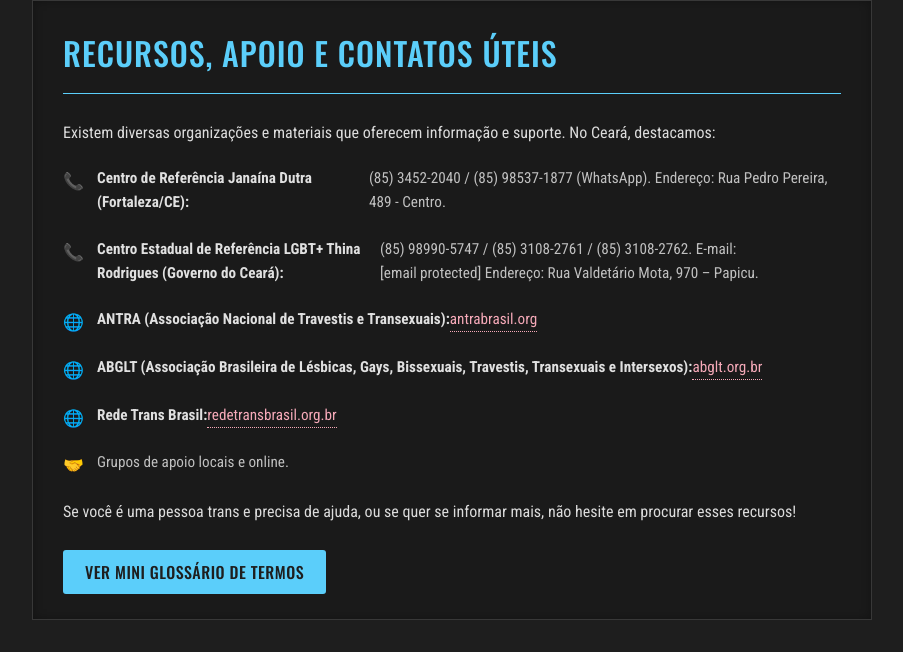
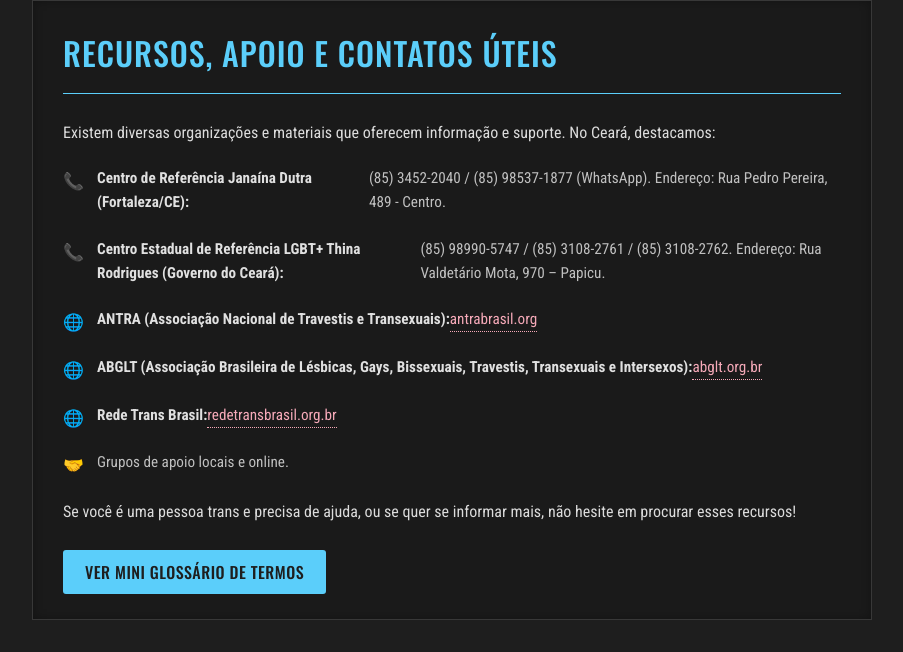
Before and after one commit to naseew/dirtrans, a plain HTML site: page index.html in a window 1280 px wide. Shown: the part 5231-5883 px from the top of the page, without its empty margins (188-1091 px from the left). Drawn offline with nearby package versions, Linux system fonts and the light colour scheme.

Commit message:
Update index.html

```diff
--- a/index.html
+++ b/index.html
@@ -137,7 +137,7 @@
             <p>Existem diversas organizações e materiais que oferecem informação e suporte. No Ceará, destacamos:</p>
             <ul class="lista-com-icones">
                 <li><span class="li-icon">📞</span><strong>Centro de Referência Janaína Dutra (Fortaleza/CE):</strong> (85) 3452-2040 / (85) 98537-1877 (WhatsApp). Endereço: Rua Pedro Pereira, 489 - Centro.</li>
-                <li><span class="li-icon">📞</span><strong>Centro Estadual de Referência LGBT+ Thina Rodrigues (Governo do Ceará):</strong> (85) 98990-5747 / (85) 3108-2761 / (85) 3108-2762. E-mail: [email protected] Endereço: Rua Valdetário Mota, 970 – Papicu.</li>
+                <li><span class="li-icon">📞</span><strong>Centro Estadual de Referência LGBT+ Thina Rodrigues (Governo do Ceará):</strong> (85) 98990-5747 / (85) 3108-2761 / (85) 3108-2762. Endereço: Rua Valdetário Mota, 970 – Papicu.</li>
                 <li><span class="li-icon">🌐</span><strong>ANTRA (Associação Nacional de Travestis e Transexuais):</strong> <a href="https://antrabrasil.org/" target="_blank" rel="noopener noreferrer">antrabrasil.org</a></li>
                 <li><span class="li-icon">🌐</span><strong>ABGLT (Associação Brasileira de Lésbicas, Gays, Bissexuais, Travestis, Transexuais e Intersexos):</strong> <a href="https://abglt.org.br/" target="_blank" rel="noopener noreferrer">abglt.org.br</a></li>
                 <li><span class="li-icon">🌐</span><strong>Rede Trans Brasil:</strong> <a href="https://redetransbrasil.org.br/" target="_blank" rel="noopener noreferrer">redetransbrasil.org.br</a></li>
```
